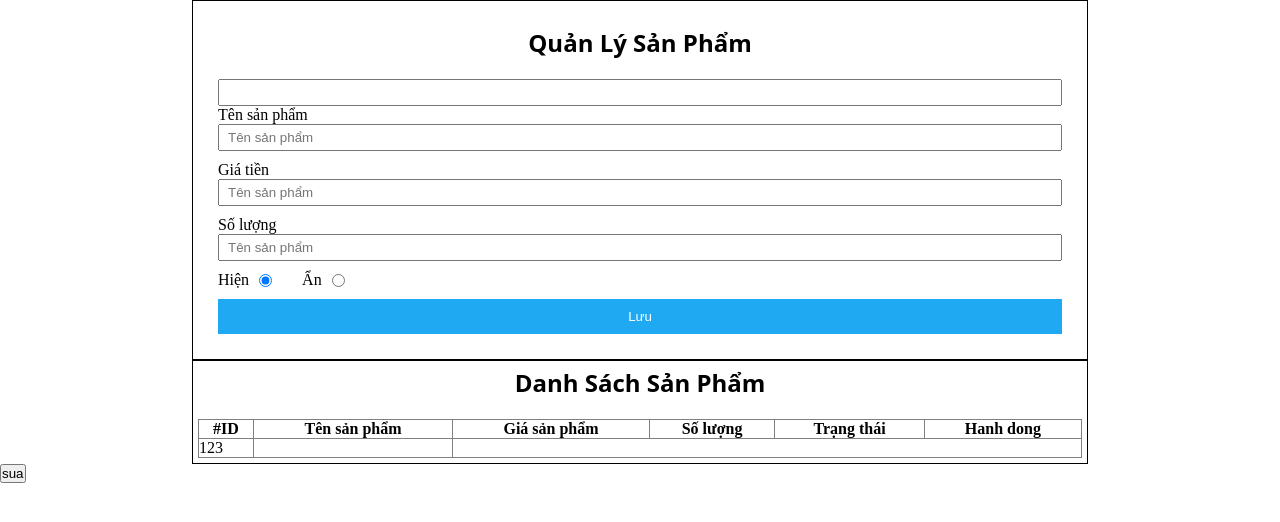
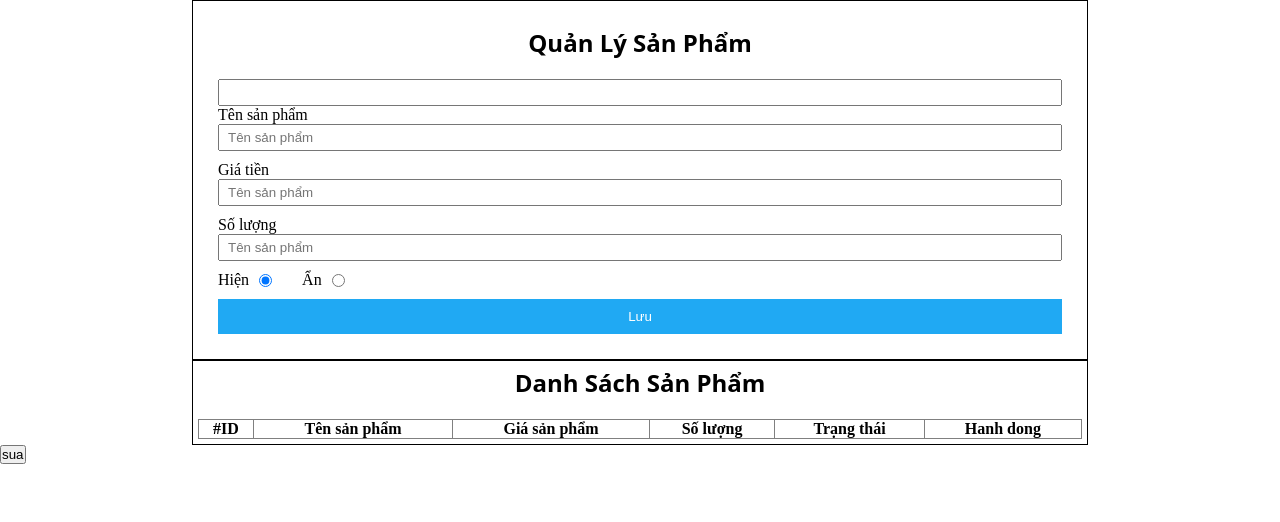
Before and after one commit to lccong30/git-tutorial, a plain HTML site: page index.html in a window 1280 px wide. Drawn offline with Linux system fonts and the light colour scheme.

Commit message:
delete trash

```diff
--- a/index.html
+++ b/index.html
@@ -56,10 +56,7 @@
                 <th>Hanh dong</th>
             </thead>
             <tbody id="product-items">
-                <tr>
-                    <td>123</td>
-                    <td></td>
-                </tr>
+
             </tbody>
         </table>
     </div>
```
Also changed, not shown: 1 other file.
